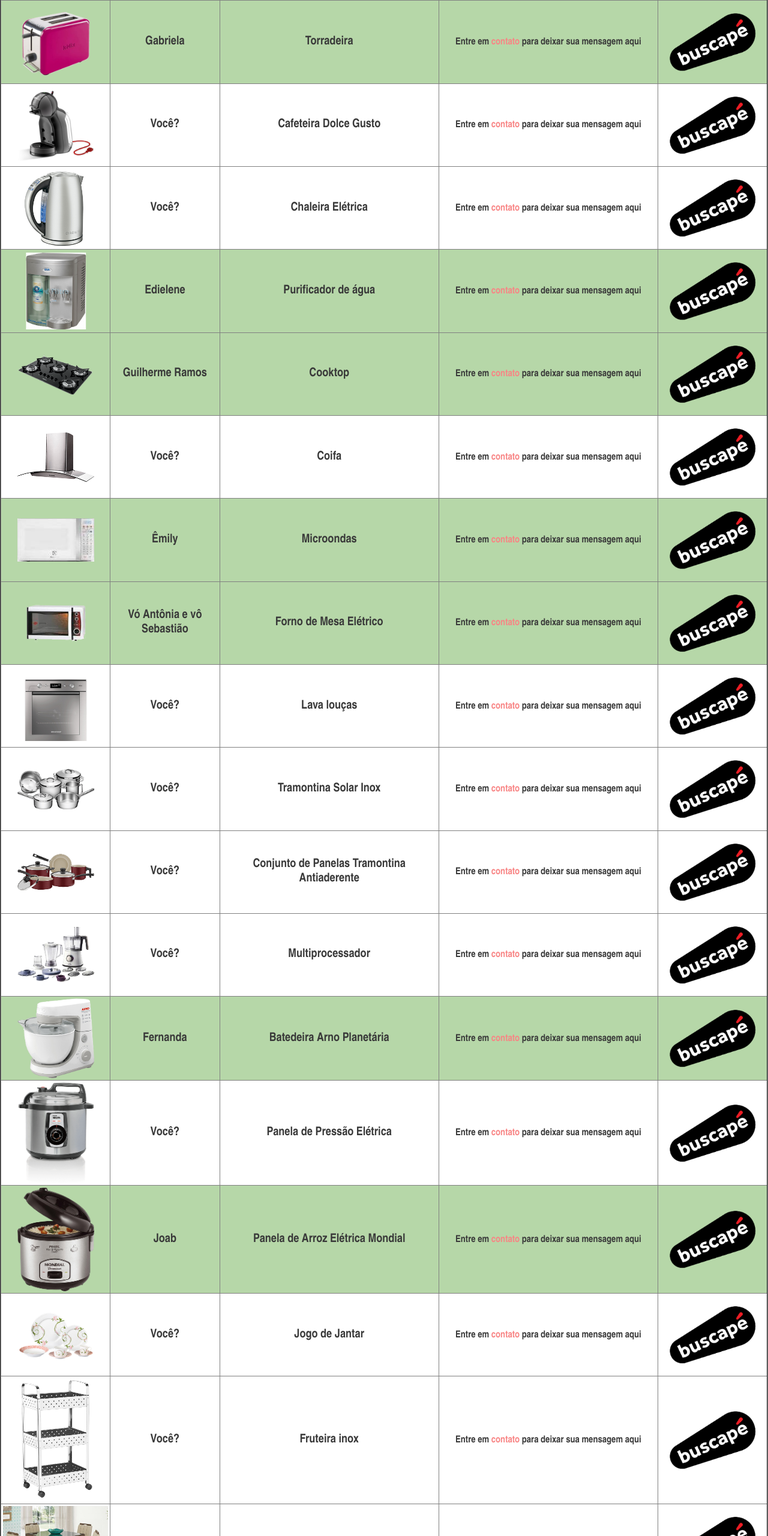
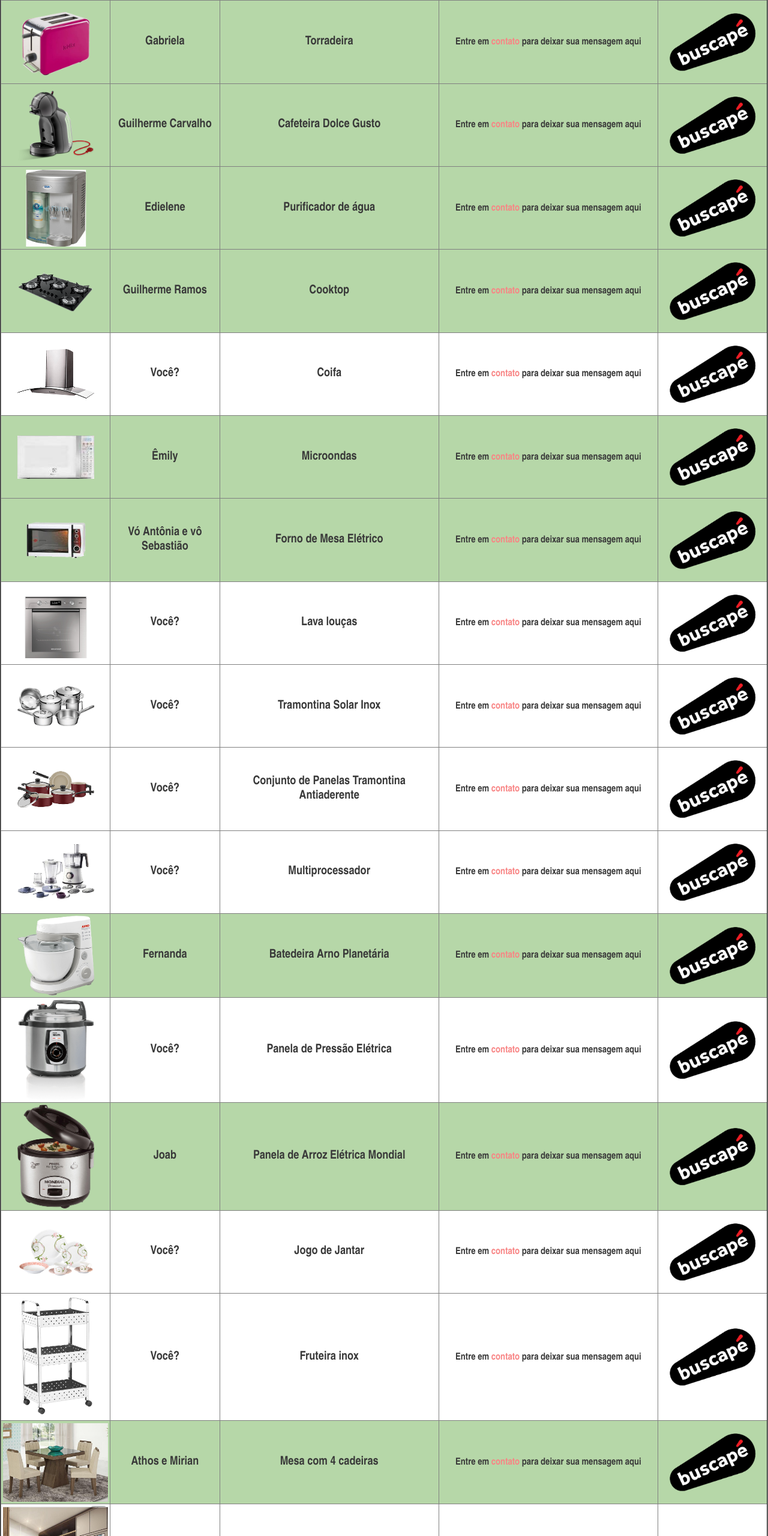
Before and after one commit to fellipeeadna/fellipeeadna.github.io, a plain HTML site: page presentes.html in a window 1280 px wide. Shown: the part 1280-3840 px from the top of the page at 60% size. Drawn offline with nearby package versions, Linux system fonts and the light colour scheme; a web font is replaced by a local one.

Commit message:
atualizacao de presentes

```diff
--- a/presentes.html
+++ b/presentes.html
@@ -273,12 +273,12 @@
                 </tr>
 
                 <!-- Cafeteira -->
-                <tr class="">
+                <tr class="ganhei">
                     <th>
                         <img src="images/list/cafeteira.png" width="128" height="128">
                     </th>
                     <th>
-                        Você?
+                        Guilherme Carvalho
                     </th>
                     <th>
                         Cafeteira Dolce Gusto
@@ -332,7 +332,7 @@
                     </th>
                 </tr> -->
 
-                <!-- Chaleira  -->
+                <!-- Chaleira  --><!--
                 <tr class="">
                     <th>
                         <img src="images/list/chaleira.png" width="128" height="128">
@@ -350,7 +350,7 @@
                         <a href="https://www.buscape.com.br/cuisinart-cpk17#precos" target="_blank">
                         <img src="images/list/buscape.png">
                     </th>
-                </tr>
+                </tr> -->
 
 
 
@@ -638,12 +638,12 @@
                 </tr>
 
                 <!-- Mesa -->
-                <tr class="">
+                <tr class="ganhei">
                     <th>
                         <img src="images/list/mesa.jpg">
                     </th>
                     <th>
-                        Você?
+                        Athos e Mirian
                     </th>
                     <th>
                         Mesa com 4 cadeiras
```
Also changed, not shown: cha-de-panela.html (+2 -0 lines).
